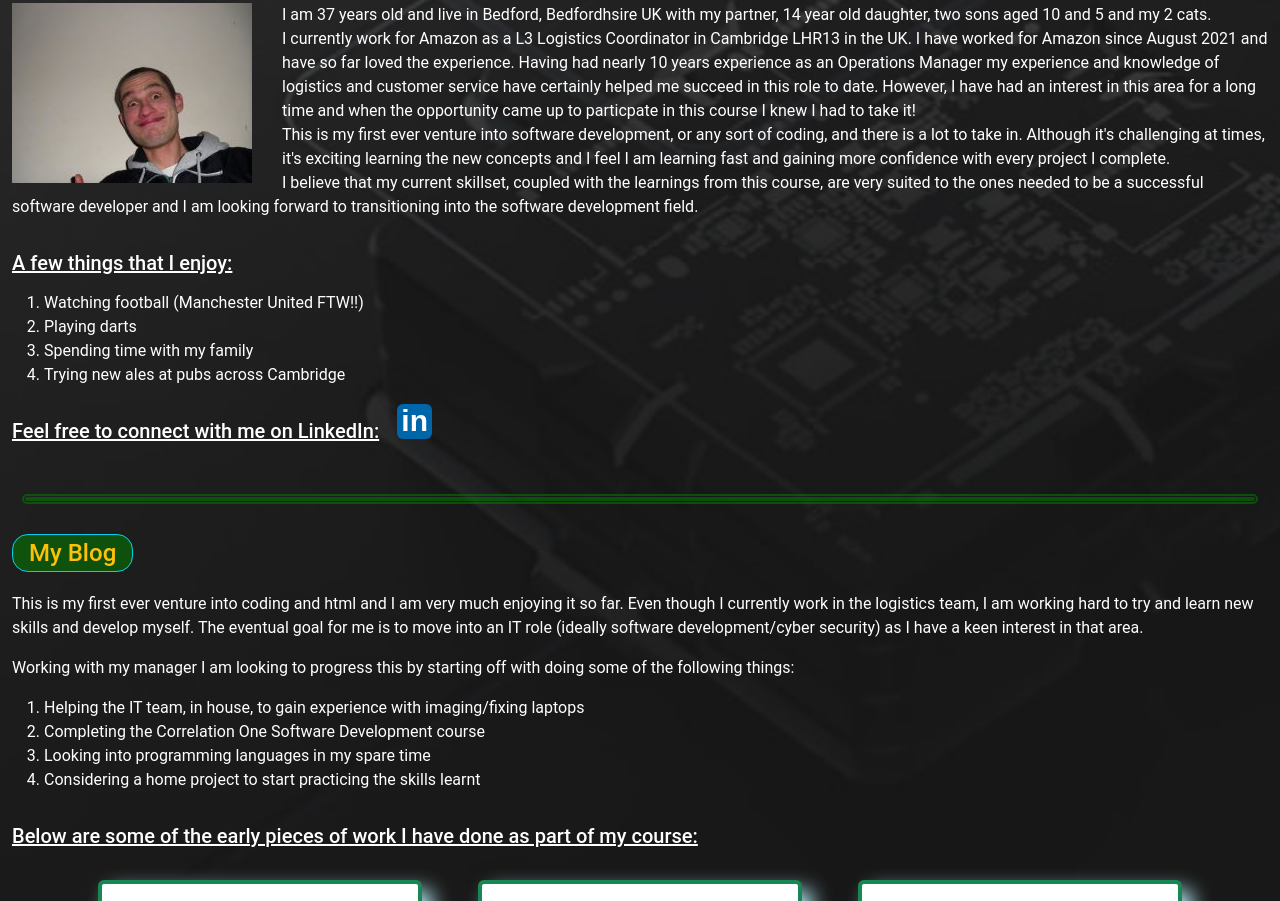
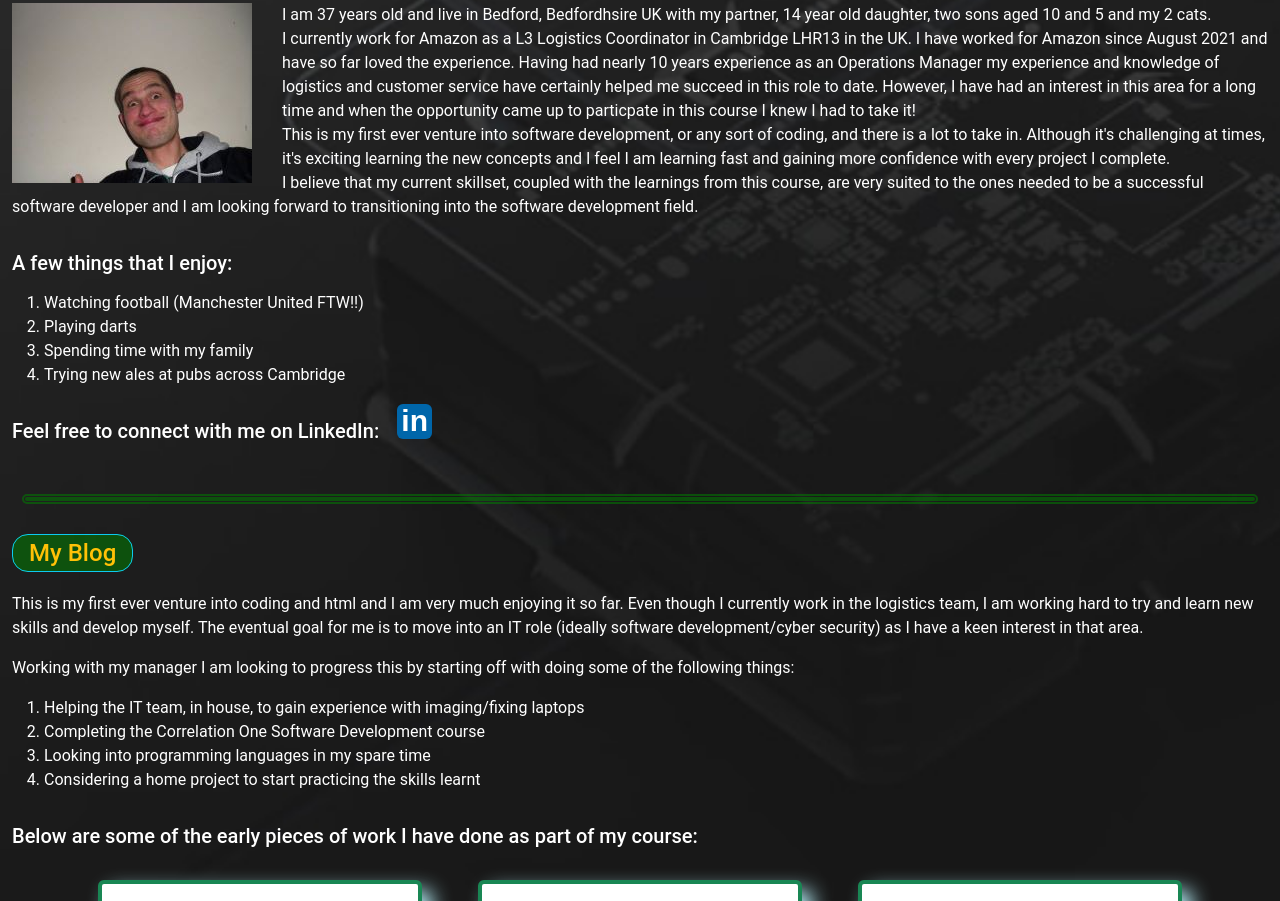
Before and after one commit to KevinB001/mywebsite, a plain HTML site: page index.html in a window 1280 px wide. Shown: the part 657-1558 px from the top of the page. Drawn offline with nearby package versions, Linux system fonts and the light colour scheme; a script that the page names is missing.

Commit message:
removed underlines from headings and added true h1 heading

```diff
--- a/index.html
+++ b/index.html
@@ -39,7 +39,9 @@
         </nav>
       </header>
 
-      <div class="h1 pb-5 text-center text-decoration-underline">My software development journey</div>
+      <div class="pb-5 text-center">
+        <h1>My software development journey</h1>
+      </div>
 
       <section class="sectionstyle" id="intro">
         <div class="mb-4">
@@ -69,7 +71,7 @@
           <span>I believe that my current skillset, coupled with the learnings from this course, are very suited to the ones needed to be a successful software developer
             and I am looking forward to transitioning into the software development field. </span>
         </p>
-        <div class="h5 pt-3 pb-2 text-decoration-underline"> A few things that I enjoy: </div>
+        <div class="h5 pt-3 pb-2"> A few things that I enjoy: </div>
           <ol>
             <li>Watching football (Manchester United FTW!!)</li>
             <li>Playing darts</li>
@@ -78,7 +80,7 @@
           </ol>
 
         <div class="socials d-flex d-inline-block">
-          <div class="h5 pt-3 pb-2 me-2 text-decoration-underline">Feel free to connect with me on LinkedIn: </div>
+          <div class="h5 pt-3 pb-2 me-2">Feel free to connect with me on LinkedIn: </div>
             <div class="LinkedInIcon" onclick="window.open('https://www.linkedin.com/in/kevin-bogunovic-25b4b11b4/')" title="LinkedIn">in</div>
         </div>
       </section>
@@ -103,7 +105,7 @@
         </article>
 
         <article>
-          <div class="h5 pt-3 pb-2 text-decoration-underline">Below are some of the early pieces of work I have done as part of my course:</div>
+          <div class="h5 pt-3 pb-2">Below are some of the early pieces of work I have done as part of my course:</div>
           <div class="container">
             <div class="row">
               <div class="col-lg">
```
